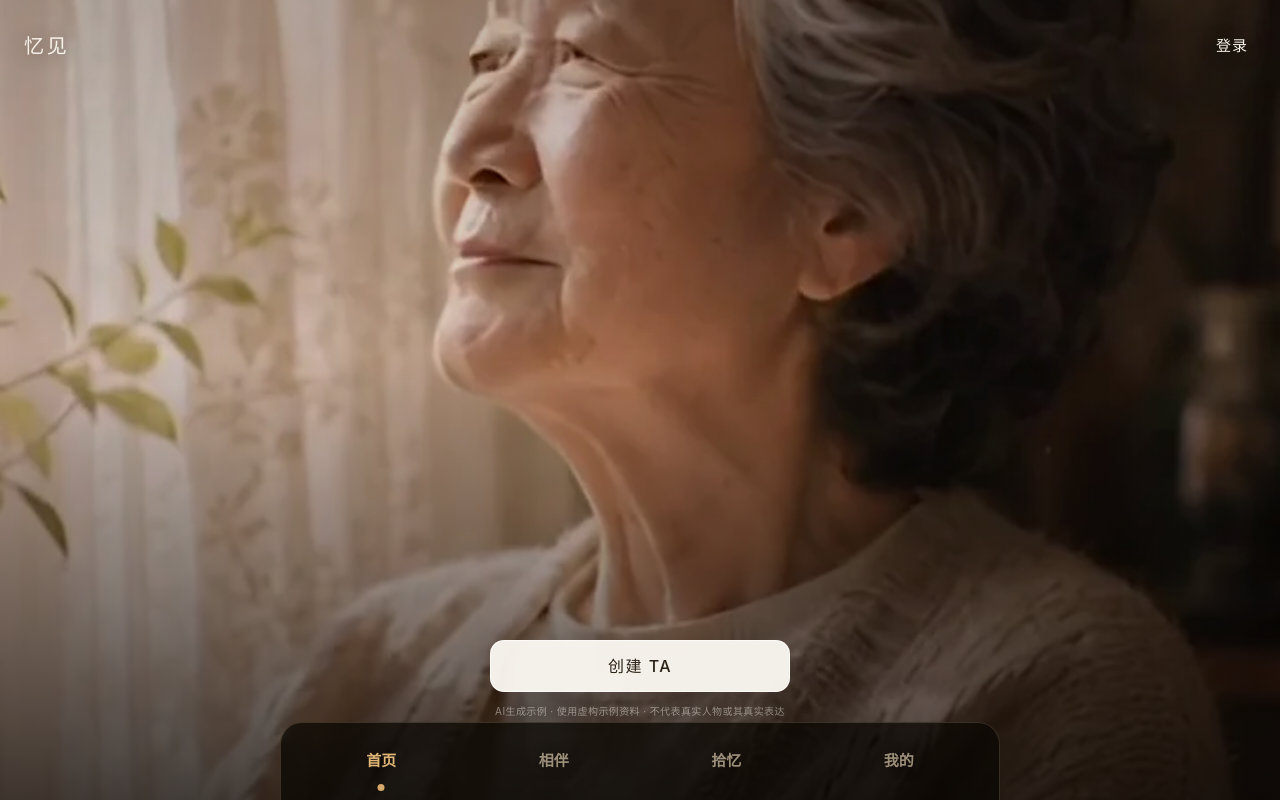
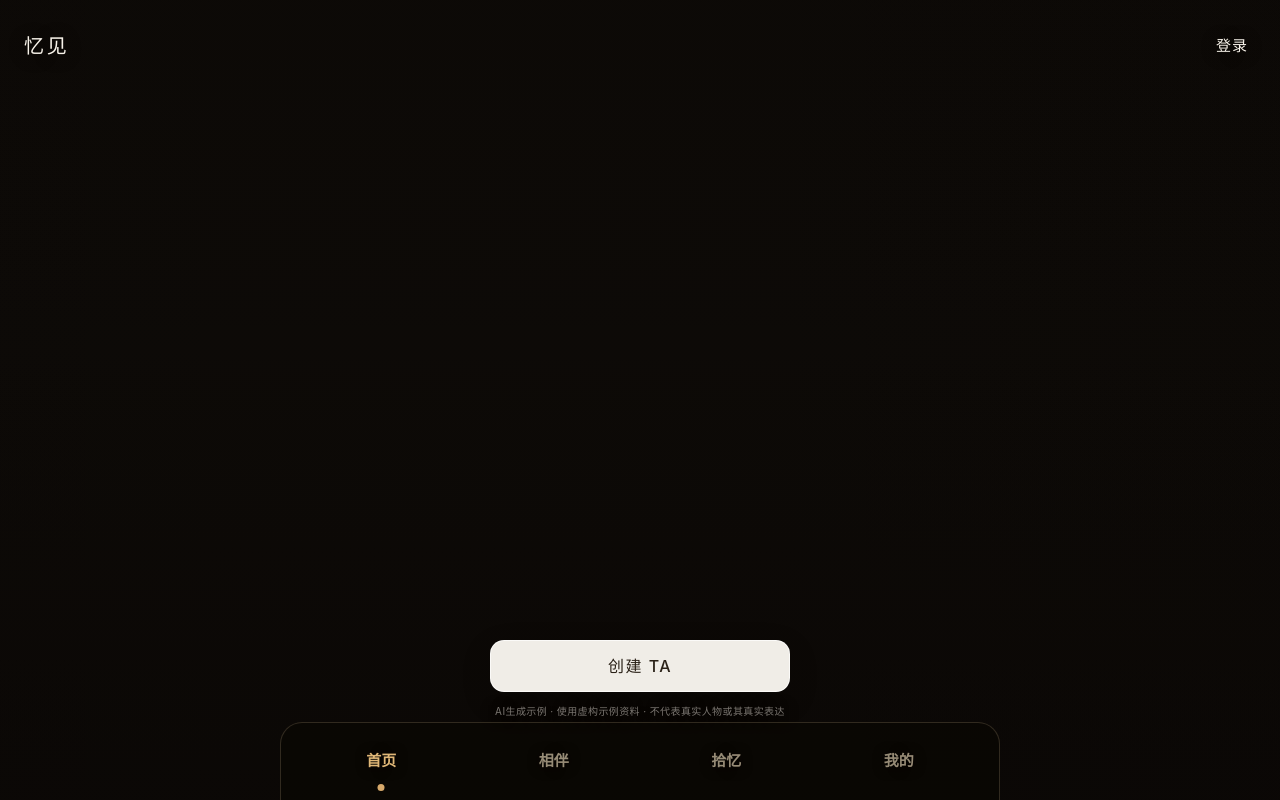
Before and after one commit to rfaker84-design/memory-ai, a Next.js app: page / in a window 1280 px wide. Built offline with nearby package versions, Linux system fonts and the light colour scheme.

Commit message:
fix(home): add focal-aware film handoff styles

```diff
--- a/components/world/GuestExperience.module.css
+++ b/components/world/GuestExperience.module.css
@@ -2,7 +2,7 @@
   --home-warm-black: #0d0a07;
   --home-soft-white: #f8f3ea;
   --home-pale-gold: #c9ad7a;
-  --home-transition: var(--home-transition-duration, 1s) cubic-bezier(0.22, 1, 0.36, 1);
+  --home-transition: 340ms cubic-bezier(0.22, 1, 0.36, 1);
   position: fixed;
   inset: 0;
   z-index: 60;
@@ -17,28 +17,26 @@
 
 .media, .poster, .video, .crossfadeVeil, .mediaVeil { position: absolute; inset: 0; width: 100%; height: 100%; }
 .media { z-index: -1; overflow: hidden; background: var(--home-warm-black); }
-.poster, .video { object-fit: cover; object-position: center; opacity: 0.92; }
+.poster, .video {
+  object-fit: cover;
+  object-position: var(--story-desktop-position, 50% 50%);
+}
 .poster { z-index: 0; }
-.video { z-index: 1; opacity: 0; transition: opacity var(--home-transition); }
-.videoBack { z-index: 1; opacity: 0; }
-.videoFront { z-index: 2; opacity: 0.92; }
-.videoOutgoing { z-index: 2; opacity: 0; }
-.videoIncomingVisible { z-index: 3; opacity: 0.92; }
+.video { z-index: 1; opacity: 0; transition: opacity var(--home-transition); will-change: opacity; }
 .crossfadeVeil {
-  z-index: 4;
+  z-index: 2;
   pointer-events: none;
   background: #0d0a07;
-  opacity: 0;
-}
-.crossfadeVeilVisible { animation: homeCrossfadeVeil var(--home-transition); }
-@keyframes homeCrossfadeVeil {
-  0%, 100% { opacity: 0; }
-  50% { opacity: 0.12; }
+  transition: opacity 340ms cubic-bezier(0.22, 1, 0.36, 1);
 }
 .mediaVeil {
-  z-index: 5;
+  z-index: 3;
   background: linear-gradient(180deg, rgba(10, 7, 5, 0.18), rgba(10, 7, 5, 0.04) 44%, rgba(10, 7, 5, 0.72)), linear-gradient(90deg, rgba(10, 7, 5, 0.06), transparent 45%, rgba(10, 7, 5, 0.12));
   pointer-events: none;
+}
+
+@media (max-aspect-ratio: 3 / 4) {
+  .poster, .video { object-position: var(--story-mobile-position, 50% 50%); }
 }
 
 .heroHeader {
@@ -116,6 +114,6 @@
 }
 @media (prefers-reduced-motion: reduce) {
   .video { display: none; transition: none; }
-  .crossfadeVeil { display: none; animation: none; }
+  .crossfadeVeil { display: none; }
   .heroPrimaryAction { transition: none; }
 }
```
